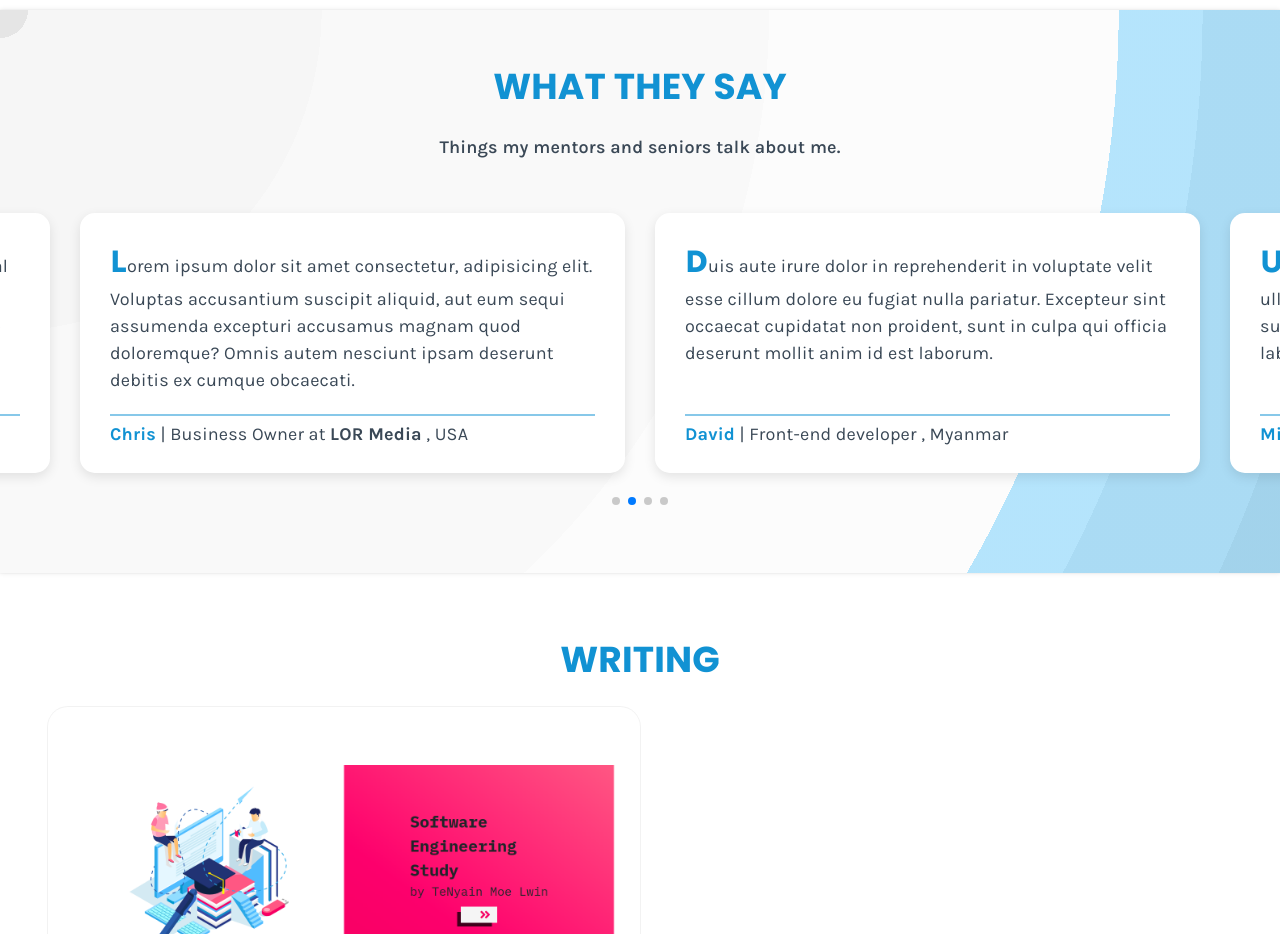
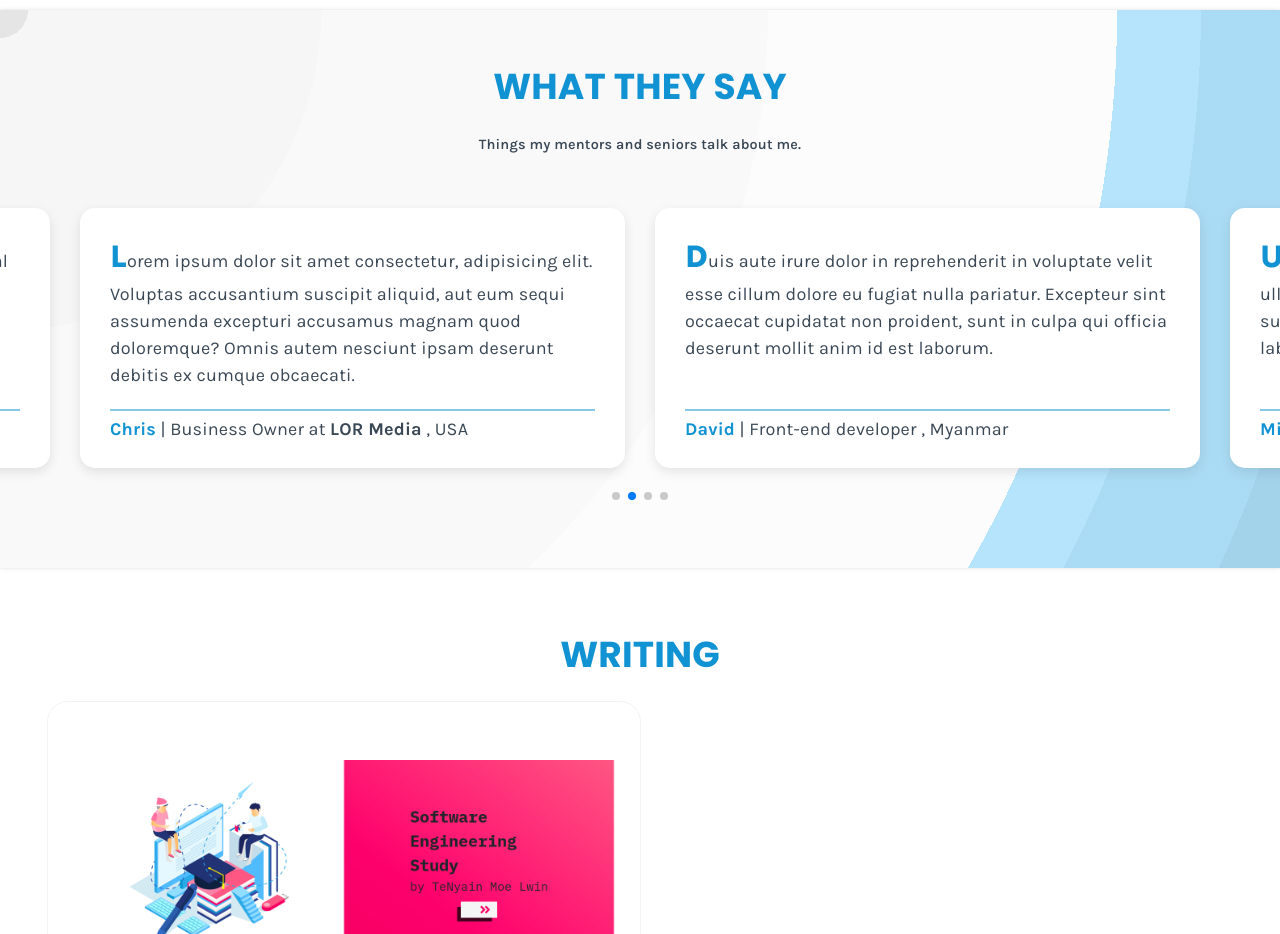
Before and after one commit to T-N9/tn-porfolio-frontend, a React (Create React App) app: page /about in a window 1280 px wide. Shown: the part 3440-4374 px from the top of the page. Built offline with nearby package versions, Linux system fonts and the light colour scheme.

Commit message:
[Testimonial] Desc updated

```diff
--- a/src/components/Testimonials/_Testimonials.scss
+++ b/src/components/Testimonials/_Testimonials.scss
@@ -56,8 +56,9 @@
 
   .desc_text {
     font-weight: 600;
+    font-size: 0.9rem;
     @include m-breakpoint-down(small) {
-      font-size: 1rem;
+      font-size: 0.8rem;
     }
   }
   .card_wrapper {
```
